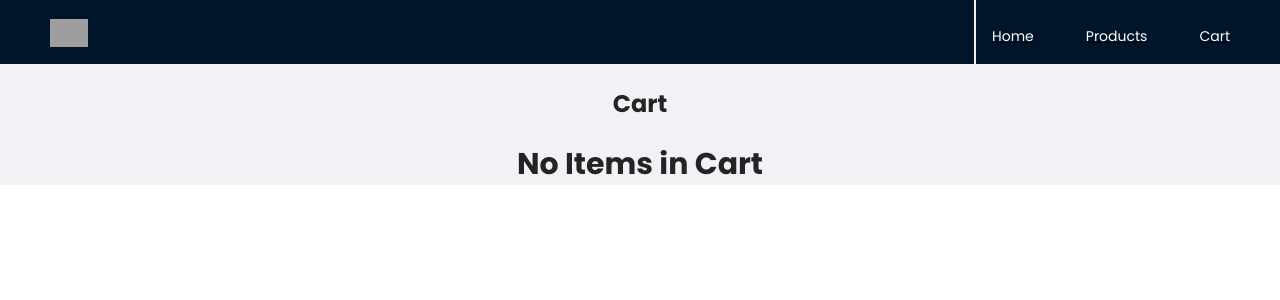
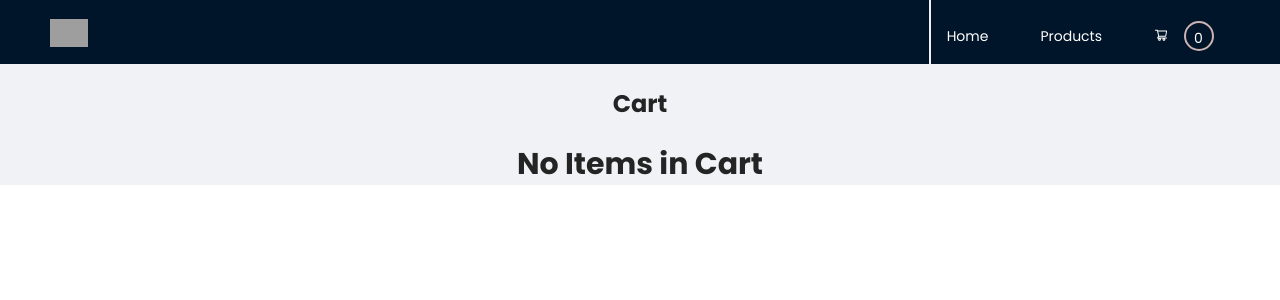
Before and after one commit to gauthamhc09/fakeShop, a React (Vite) app: page /cart in a window 1280 px wide. Shown: the top 300 px of the page. Built offline with nearby package versions, Linux system fonts and the light colour scheme; grey boxes are pictures that could not be loaded.

Commit message:
header position fixed and cart quantity added

```diff
--- a/src/components/common/Header.jsx
+++ b/src/components/common/Header.jsx
@@ -1,7 +1,8 @@
+import { ShoppingCartOutlined } from "@ant-design/icons";
 import { Anchor, Button, Drawer, Image } from "antd";
 import React, { useState } from "react";
 import { useNavigate } from 'react-router-dom';
-
+import { useSelector } from "react-redux";
 
 const { Link } = Anchor;
 
@@ -9,6 +10,8 @@ const { Link } = Anchor;
 const AppHeader = () => {
   const [visible, setVisible] = useState(false);
   const navigateTo = useNavigate();
+
+  const {cartTotalQuantity} = useSelector((state) => state.cart)
 
   const showDrawer = () => {
     setVisible(true);
@@ -34,7 +37,7 @@ const AppHeader = () => {
         <Anchor>
           <Link href="/" title="Home" />
           <Link href="/category" title="Products" />
-          <Link href="/cart" title="Cart" />
+          <Button type="text" href="/cart" icon={<ShoppingCartOutlined />} className="shoppingCart"><span className="cartQuantity">{cartTotalQuantity}</span></Button>
         </Anchor>
       </div>
       <div className="mobileVisible">
--- a/src/components/pages/Categories.jsx
+++ b/src/components/pages/Categories.jsx
@@ -25,11 +25,13 @@ const Categories = () => {
     data: categories,
     isLoading: isLoadingCategory,
     refetch: refetchCategory,
+    error: categoryError
   } = useGetCategoriesQuery();
   const {
     data: products,
     isLoading: isLoadingProducts,
     refetch: refetchProducts,
+    error: productsError
   } = useGetProductsOnCategoryQuery(category);
 
   const changeProductsAvailable = () => {
@@ -53,6 +55,7 @@ const Categories = () => {
   return (
     <div className="products-container">
       {isLoadingCategory && <Title level={2}>Loading...</Title>}
+      {categoryError || productsError && <Title level={2}>Something went wrong, Please try again {console.log('error', categoryError)}</Title>}
       {!isLoadingCategory && !productsAvailable && (
         <>
           {categories?.map((category, index) => {
--- a/src/services/features/cartSlice.jsx
+++ b/src/services/features/cartSlice.jsx
@@ -4,7 +4,9 @@ const initialState = {
   cartItems: localStorage.getItem("cartItems")
     ? JSON.parse(localStorage.getItem("cartItems"))
     : [],
-  cartTotalQuantity: 0,
+  cartTotalQuantity: localStorage.getItem("cartTotalQuantity")
+    ? JSON.parse(localStorage.getItem("cartTotalQuantity"))
+    : 0,
   cartTotalAmount: 0,
 };
 
@@ -24,15 +26,19 @@ const cartSlice = createSlice({
       } else {
         const tempProduct = { ...action.payload, cartQuantity: 1 };
         state.cartItems.push(tempProduct);
+        state.cartTotalQuantity = state.cartItems.length;
         localStorage.setItem("cartItems", JSON.stringify(state.cartItems));
+        localStorage.setItem("cartTotalQuantity", JSON.stringify(state.cartTotalQuantity));
         toast.success("added the product", {
           position: "bottom-left",
         });
       }
     },
     removeTodo(state, action) {
-        state.cartItems = state.cartItems.filter((item) => item.id !== action.payload);
-        localStorage.setItem("cartItems", JSON.stringify(state.cartItems));
+      state.cartItems = state.cartItems.filter((item) => item.id !== action.payload);
+      state.cartTotalQuantity = state.cartItems.length
+      localStorage.setItem("cartItems", JSON.stringify(state.cartItems));
+      localStorage.setItem("cartTotalQuantity", JSON.stringify(state.cartTotalQuantity));
     },
   },
 });
--- a/src/styles/common.scss
+++ b/src/styles/common.scss
@@ -23,7 +23,8 @@
 }
 .ant-anchor {
   text-align: center;
-  text-decoration: underline;
+  align-items: center;
+  color: #fff;
 }
 .ant-anchor {
   line-height: inherit;
@@ -31,6 +32,15 @@
 
 .ant-anchor-ink {
   height: 89%;
+}
+.ant-layout-header {
+  position: fixed;
+  width: 100%;
+  z-index: 1000;
+  max-width: 1280px;
+}
+.ant-layout-content {
+  margin-top: 64px;
 }
 /* Web page */
 .fakeShop {
@@ -63,7 +73,6 @@
 
   & .mobileHidden .ant-anchor-link-title {
     color: #fff;
-
   }
   & .mobileVisible {
     display: none;
@@ -76,6 +85,26 @@
     @media only screen and (max-width: 767px) {
       display: none;
     }
+  }
+  & .shoppingCart {
+    color: white;
+    display: flex;
+    align-items: center;
+    gap: 8px;
+    margin-top: 4px;
+    &:hover {
+      color: white;
+    }
+  }
+
+  & .cartQuantity {
+    color: white;
+    width: 30px;
+    height: 30px;
+    border: 2px solid #cdb4b4;
+    border-radius: 50%;
+    text-align: left;
+    padding-left: 8px;
   }
 }
 
```
